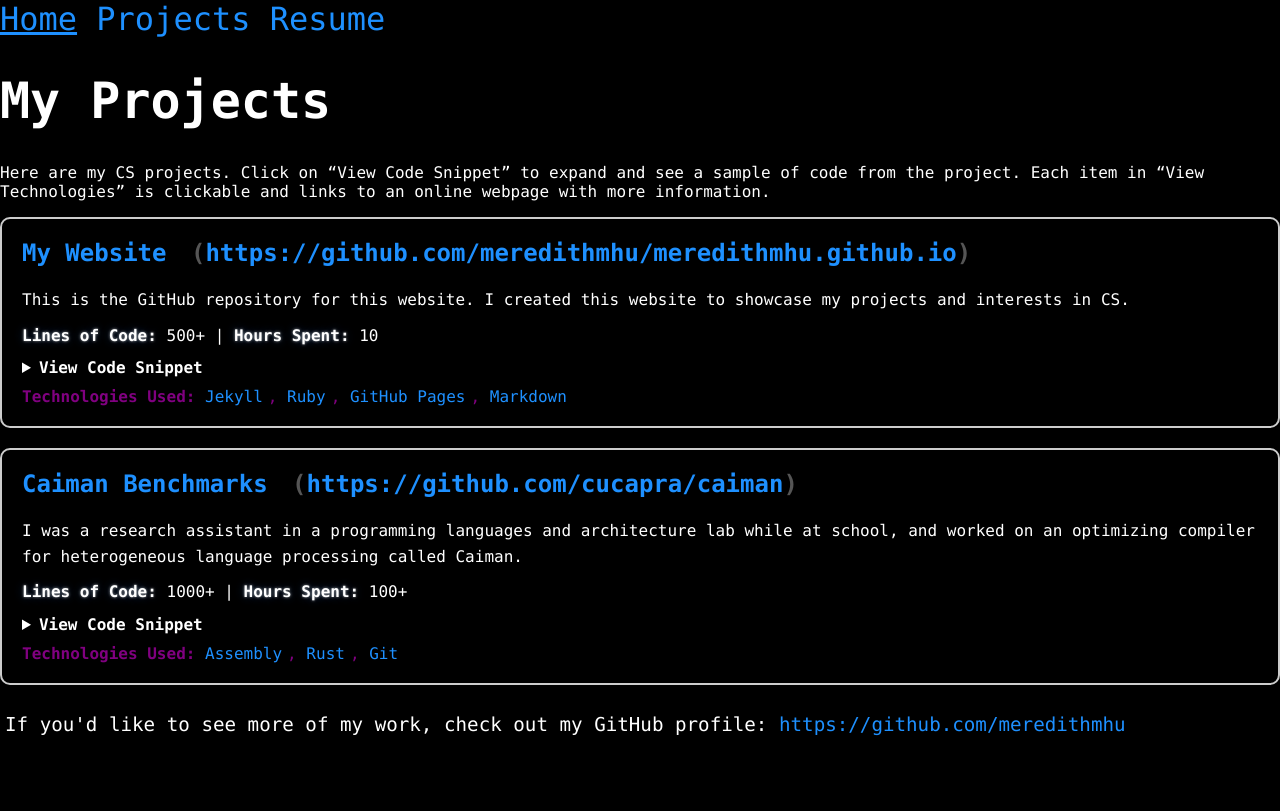
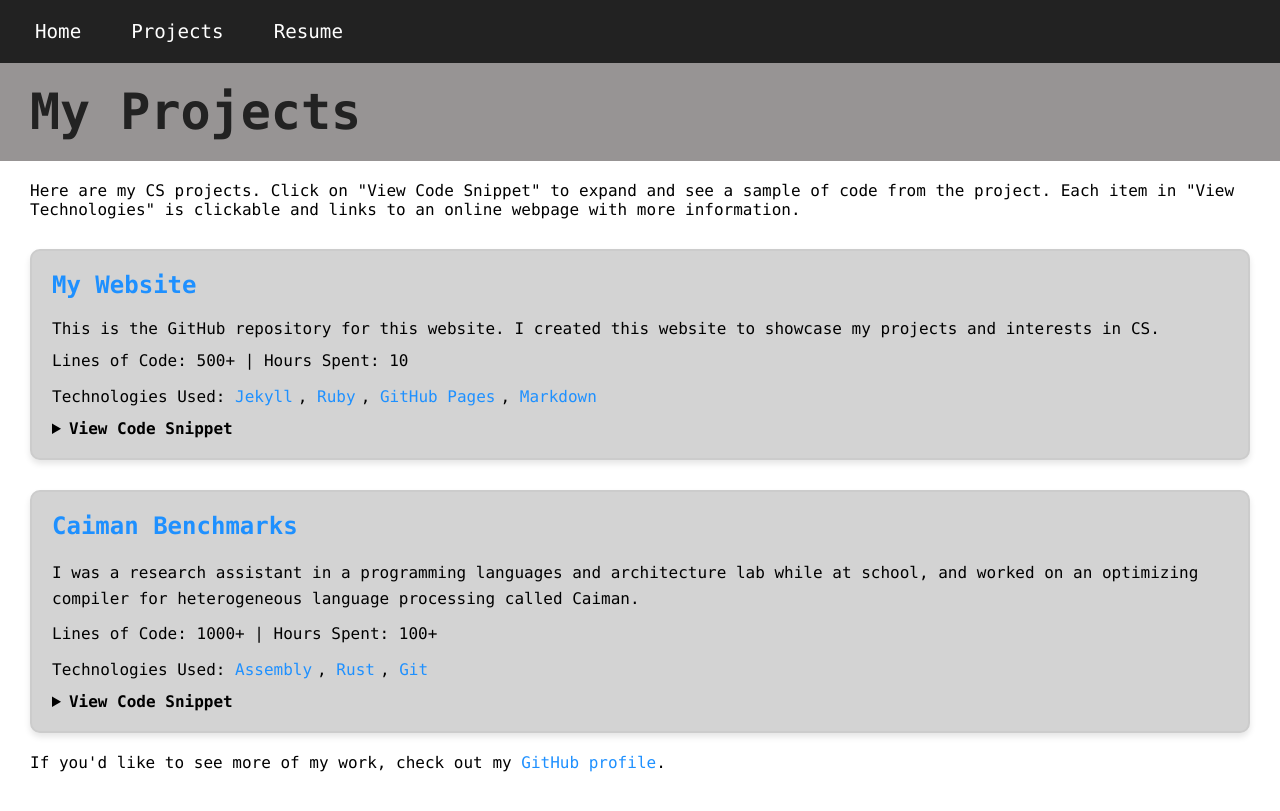
Before and after one commit to meredithmhu/meredithmhu.github.io, a Jekyll site: the page built from projects.md, in a window 1280 px wide. Shown: the top 811 px of the page. Built offline with Jekyll 4.4.1, drawn with Linux system fonts in a browser that asks for light colours.

Commit message:
changed website to light mode for more readability, and added margins for the same reason and other styling changes.

```diff
--- a/assets/css/style.css
+++ b/assets/css/style.css
@@ -1,35 +1,77 @@
 /* Base Styles */
 body {
   margin: 0;
+  padding: 0;
   font-family: monaco, monospace;
 
-  /* Black background for website */
-  background-color: #000000;
+  /* Cream background for the website */
+  background-color: #ffffff; /* Cream color */
 
-  /* White text */
-  color: #FFFFFF;
+  /* Black text */
+  color: #000000; /* Black */
 }
 
 /* Increase font size for navbar links */
+/* Navbar Styling */
 nav {
-  font-size: 2rem; /* Adjust the size as needed */
+  margin: 0;
+  font-size: 2rem;
+  display: flex; /* Arrange buttons in a horizontal row */
+
+  gap: 20px; /* Add spacing between buttons */
+  background-color: #222; /* Dark background for the navbar */
+  padding: 10px 20px; /* Padding around the navbar */
 }
+
+nav a {
+  text-decoration: none; /* Remove underline from links */
+  color: #ffffff; /* Default link color (white) */
+  font-size: 1.2rem; /* Increase font size */
+  padding: 10px 15px; /* Add padding to create a button-like feel */
+  border-radius: 5px; /* Slightly round the corners */
+  transition: background-color 0.3s ease, color 0.3s ease; /* Smooth transition effect */
+}
+
+nav a:hover {
+  background-color: #1e90ff; /* Change background color on hover */
+  color: #ffffff; /* Ensure text stays white */
+}
+
+nav a:active {
+  background-color: #ff4500; /* Change color when clicked */
+  color: #ffffff; /* Ensure text stays white */
+}
+
 
 /* Class for heading 1's in markdown, for now */
 h1 {
   font-family: monaco, monospace;
-  color: #FFFFFF;
+  color: #222;
   font-size: 50px;
 }
 
+.header-container {
+  margin: 0px;
+  background-color: #979494; /* Light gray background for the header */
+  padding: 20px 30px; /* Add padding above and below the header */
+  margin-bottom: 20px; /* Add spacing below the header */
+}
+
+.header-container h1 {
+  margin: 0;
+  font-size: 2.5rem; /* Adjust font size */
+  color: #000; /* Black text */
+  padding: 20px;
+}
+
 .intro-box {
-  border: 2px solid #FFFFFF; /* White border */
-  padding: 15px;            /* Add padding inside the box */
-  margin: 20px 0 40px 0;    /* Extra space below the box (adjust as needed) */
-  border-radius: 10px;      /* Rounded corners */
-  background-color: #222222; /* Dark gray background */
-  color: #FFFFFF;           /* White text */
-  font-size: 1.2rem;          /* Text size */
+  border: 2px solid #464545;
+  padding: 20px; /* Add padding inside the box */
+  margin: 30px 20px; /* Add margins: 30px top/bottom, 20px left/right */
+  border-radius: 10px; /* Rounded corners */
+  background-color: #D3D3D3; /* Light gray background */
+  color: #000000; /* Black text */
+  font-size: 1.2rem; /* Text size */
 }
 
 /* Style the paragraph after the box */
@@ -37,15 +79,6 @@ p.interests {
   font-size: 1.2rem;        /* Larger text size for interests paragraph */
   line-height: 1.6;         /* Improve readability with more line spacing */
   margin-top: 20px;         /* Extra space between paragraphs (optional) */
-}
-
-.centered {
-  display: flex;
-  flex-direction: column;
-  align-items: center; /* Horizontally center */
-  justify-content: center; /* Vertically center */
-  text-align: center; /* Center the text inside */
-  margin: 0 auto; /* Center the block on the page */
 }
 
 ul {
@@ -69,15 +102,14 @@ a:hover {
 /* Style for Technologies Used section */
 .technologies {
   font-family: monaco, monospace; /* Use a clean font */
-  color: purple; /* Purple text */
-  text-shadow: 2px 2px 5px rgba(0, 0, 0, 0.5); /* Drop shadow */
+  color: rgb(0, 0, 0); /* Black text */
   font-size: 1rem; /* Adjust font size */
   display: block; /* Ensure it spans a new line */
   margin-top: 10px; /* Add spacing above the technologies section */
 }
 
 .technologies a {
-  color: purple; /* Default purple color for links */
+  color: rgb(0, 0, 0); /* Default purple color for links */
   text-decoration: none; /* Remove underline */
 }
 
@@ -90,19 +122,22 @@ a:hover {
   padding: 5px; /* Add padding inside each paragraph */
   margin-bottom: 20px; /* Add space between paragraphs */
   line-height: 1.6; /* Improve readability */
-  box-shadow: 0 2px 5px rgba(0, 0, 0, 0.1); /* Optional: Subtle shadow for depth */
 }
 .content-container {
-  display: flex; /* Use flexbox to arrange the text and image side by side */
-  align-items: flex-start; /* Align items to the top of the container */
-  justify-content: space-between; /* Add space between text and image */
-  margin: 20px auto; /* Center the container */
-  max-width: 1200px; /* Limit the overall width */
+  display: flex; /* Flexbox layout to align text and image side by side */
+  align-items: flex-start; /* Align items to the top */
+  justify-content: flex-start; /* Align text to the left */
+  margin: 20px 30px; /* Remove auto-centering */
+  width: 100%; /* Full-width container */
+  padding: 20; /* Remove padding */
 }
 
 .text-content {
-  flex: 2; /* Take up more space for the text */
-  margin-right: 20px; /* Add spacing between text and the image */
+  flex: 2; /* Ensure text takes more space than the image */
+  margin-right: 20px; /* Add space between the text and the image */
+  margin-left: 0; /* Ensure it starts at the leftmost edge */
+  padding-left: 0; /* Remove any padding */
+  text-align: left; /* Ensure text is left-aligned */
 }
 
 .headshot {
@@ -113,12 +148,13 @@ a:hover {
 
 .headshot img {
   max-width: 300px; /* Set a max width for the image */
-  border-radius: 50%; /* Make the image round */
   box-shadow: 0 4px 6px rgba(0, 0, 0, 0.1); /* Optional: Add a shadow for a polished look */
 }
 
 .project-box {
+  margin: 30px;
   border: 2px solid #ccc; /* Light border for the project box */
+  background-color: #D3D3D3; /* Light gray background */
   border-radius: 10px; /* Rounded corners */
   padding: 20px; /* Add padding inside the box */
   margin-bottom: 20px; /* Space between project boxes */
@@ -188,3 +224,14 @@ a:hover {
 .project-title {
   color: #1e90ff; /* Match the link color */
 }
+
+embed {
+  border: none; /* Removes the default border */
+  outline: none; /* Removes the focus outline, if any */
+}
+
+.center {
+  display: flex;
+  justify-content: center; /* Center the embed horizontally */
+  margin: 20px 0; /* Add space around the embed */
+}
--- a/projects.md
+++ b/projects.md
@@ -3,20 +3,28 @@ layout: default
 title: My Projects
 ---
 
-# My Projects
+<h1 class="header-container">My Projects</h1>
 
-
-Here are my CS projects. Click on "View Code Snippet" to expand and see a sample of code from the project. Each item in "View Technologies" is clickable and links to an online webpage with more information.
+<div class="content-container">
+    Here are my CS projects. Click on "View Code Snippet" to expand and see a sample of code from the project. Each item in "View Technologies" is clickable and links to an online webpage with more information.
+</div>
 
 <div class="project-box">
     <h2>
-        <span class="project-title">My Website</span>
-        <span class="repo-url">
-            (<a href="https://github.com/meredithmhu/meredithmhu.github.io" target="_blank">https://github.com/meredithmhu/meredithmhu.github.io</a>)
-        </span>
+        <a class="project-title" href="https://github.com/meredithmhu/meredithmhu.github.io" target="_blank">My Website</a>
     </h2>
-    <p>This is the GitHub repository for this website. I created this website to showcase my projects and interests in CS.</p>
-    <p><strong><span class="glow-text">Lines of Code:</span></strong> 500+ | <strong><span class="glow-text">Hours Spent:</span></strong> 10</p>
+    <span>This is the GitHub repository for this website. I created this website to showcase my projects and interests in CS.</span>
+    <p>Lines of Code: 500+ | Hours Spent: 10</p>
+
+    <p>
+    <span class="technologies">
+        Technologies Used:
+        <a href="https://jekyllrb.com" target="_blank">Jekyll</a>,
+        <a href="https://www.ruby-lang.org" target="_blank">Ruby</a>,
+        <a href="https://pages.github.com" target="_blank">GitHub Pages</a>,
+        <a href="https://www.markdownguide.org" target="_blank">Markdown</a>
+    </span>
+    </p>
 
     <details>
         <summary>View Code Snippet</summary>
@@ -24,35 +32,31 @@ Here are my CS projects. Click on "View Code Snippet" to expand and see a sample
 {% highlight html %}
 <div class="project-box">
     <h2>
-        <span class="project-title">My Website</span>
-        <span class="repo-url">
-            (<a href="https://github.com/meredithmhu/meredithmhu.github.io" target="_blank">https://github.com/meredithmhu/meredithmhu.github.io</a>)
-        </span>
+        <a class="project-title" href="https://github.com/meredithmhu/meredithmhu.github.io" target="_blank">My Website</a>
     </h2>
     <p>This is the GitHub repository for this website. I created this website to showcase my projects and interests in CS.</p>
-    <p><strong><span class="glow-text">Lines of Code:</span></strong> 500+ | <strong><span class="glow-text">Hours Spent:</span></strong> 10</p>
+    <p>Lines of Code: 500+ | Hours Spent: 20+</p>
 {% endhighlight %}
         </pre>
     </details>
 
-    <span class="technologies">
-        <strong>Technologies Used:</strong>
-        <a href="https://jekyllrb.com" target="_blank">Jekyll</a>,
-        <a href="https://www.ruby-lang.org" target="_blank">Ruby</a>,
-        <a href="https://pages.github.com" target="_blank">GitHub Pages</a>,
-        <a href="https://www.markdownguide.org" target="_blank">Markdown</a>
-    </span>
 </div>
 
 <div class="project-box">
     <h2>
-        <span class="project-title">Caiman Benchmarks</span>
-        <span class="repo-url">
-            (<a href="https://github.com/cucapra/caiman" target="_blank">https://github.com/cucapra/caiman</a>)
-        </span>
+        <a class="project-title" href="https://github.com/cucapra/caiman" target="_blank">Caiman Benchmarks</a>
     </h2>
     <p>I was a research assistant in a programming languages and architecture lab while at school, and worked on an optimizing compiler for heterogeneous language processing called Caiman.</p>
-    <p><strong><span class="glow-text">Lines of Code:</span></strong> 1000+ | <strong><span class="glow-text">Hours Spent:</span></strong> 100+</p>
+    <p>Lines of Code: 1000+ | Hours Spent: 100+</p>
+
+    <p>
+    <span class="technologies">
+        Technologies Used:
+        <a href="https://en.wikipedia.org/wiki/Assembly_language" target="_blank">Assembly</a>,
+        <a href="https://www.rust-lang.org" target="_blank">Rust</a>,
+        <a href="https://git-scm.com" target="_blank">Git</a>
+    </span>
+    </p>
 
     <details>
         <summary>View Code Snippet</summary>
@@ -89,15 +93,9 @@ value[impl default @main] %foo() -> i64 {
         </pre>
     </details>
 
-    <span class="technologies">
-        <strong>Technologies Used:</strong>
-        <a href="https://en.wikipedia.org/wiki/Assembly_language" target="_blank">Assembly</a>,
-        <a href="https://www.rust-lang.org" target="_blank">Rust</a>,
-        <a href="https://git-scm.com" target="_blank">Git</a>
-    </span>
 </div>
 
-<p class="interests">
-    If you'd like to see more of my work, check out my GitHub profile:
-    <a href="https://github.com/meredithmhu" target="_blank">https://github.com/meredithmhu</a>
-</p>
+<div class="content-container">
+    If you'd like to see more of my work, check out my&nbsp;<a href="https://github.com/meredithmhu" target="_blank">GitHub profile</a>.
+
+</div>
```
Also changed, not shown: index.md (+1 -1 lines), resume/resume.md (+12 -2 lines).
